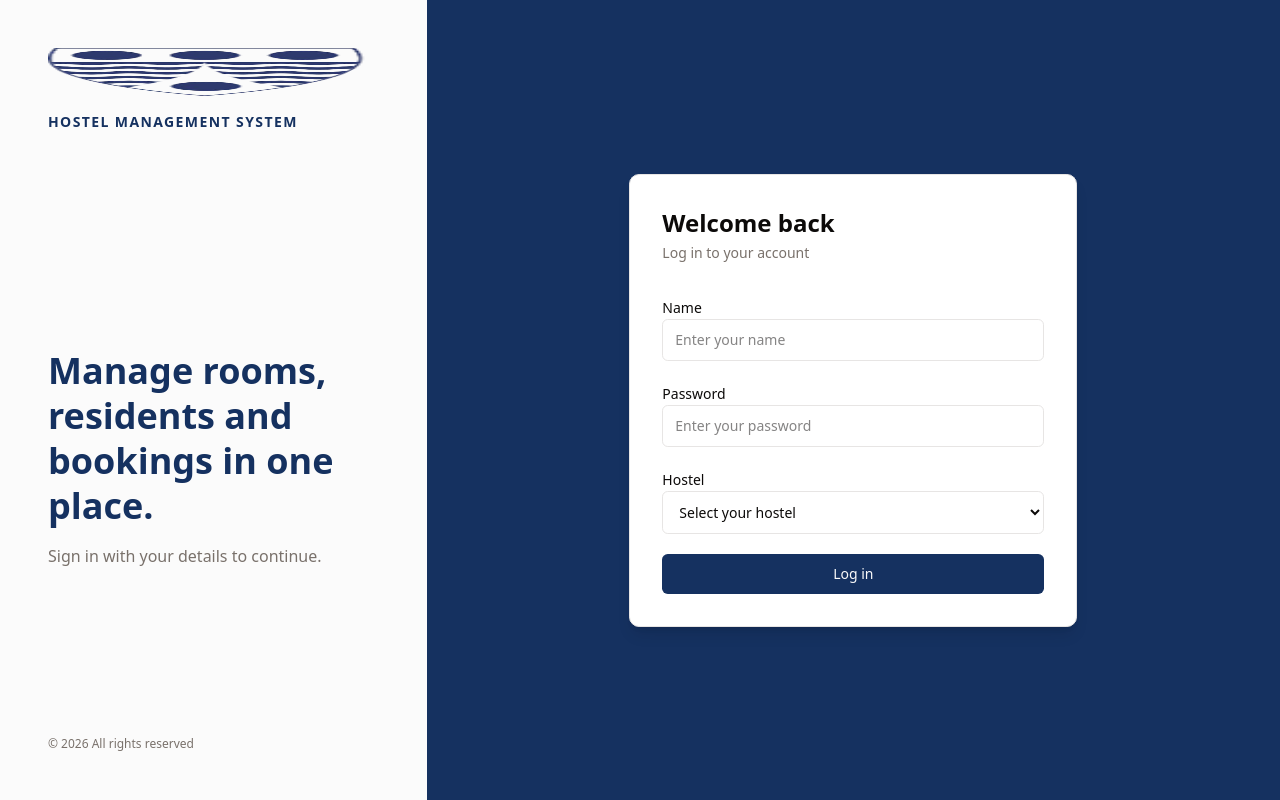
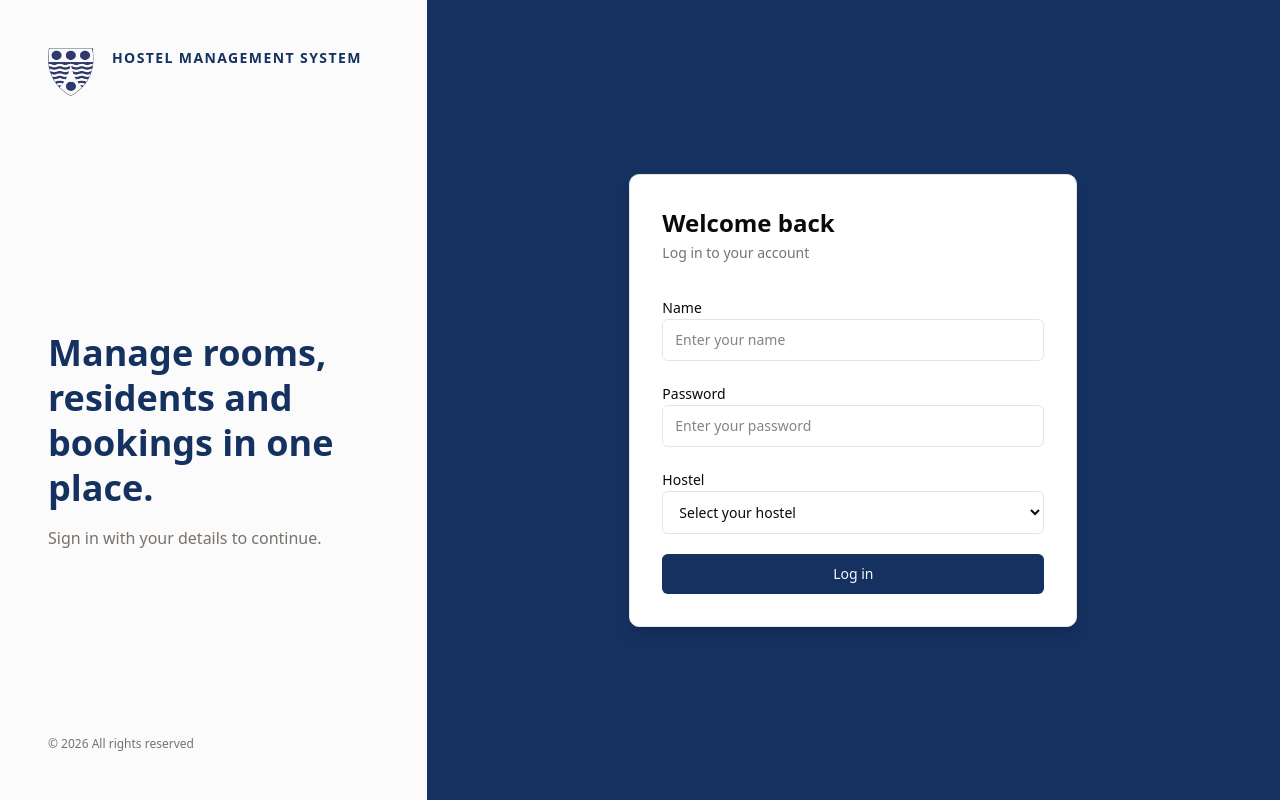
Before and after one commit to Italic-developer/pau-hms, a Next.js app: page /login in a window 1280 px wide. Built offline with nearby package versions, Linux system fonts and the light colour scheme.

Commit message:
fix logo size

```diff
--- a/app/login/page.tsx
+++ b/app/login/page.tsx
@@ -27,7 +27,7 @@ export default function LoginPage() {
         <main className="grid min-h-screen lg:grid-cols-3">
             {/* Brand panel */}
             <section className="hidden flex-col justify-between bg-muted/40 p-12 text-foreground lg:flex col-span-1">
-                <div className="mb-12 flex flex-col gap-4">
+                <div className="mb-12 flex flex-row gap-4">
                     <img src="/pau-logo2.png" alt="Logo" className="h-12 w-auto aspect-square" />
                     <span className="text-sm font-semibold uppercase tracking-widest text-primary">
                         Hostel Management System
```
